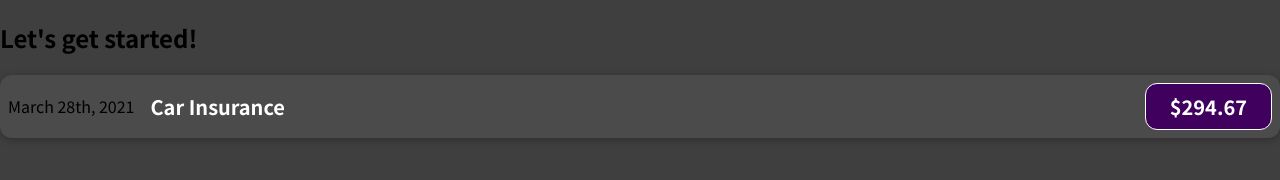
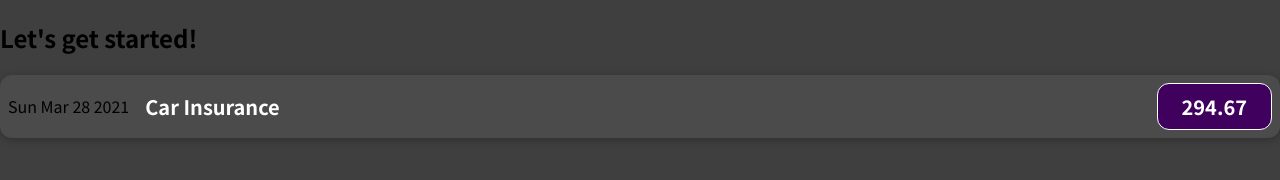
Before and after one commit to collinstewart30/React-Starting-Project, a JavaScript app: page / in a window 1280 px wide. Shown: the top 180 px of the page. Built offline with nearby package versions, Linux system fonts and the light colour scheme.

Commit message:
End of Lesson 36

```diff
--- a/src/components/ExpenseItem.js
+++ b/src/components/ExpenseItem.js
@@ -1,12 +1,16 @@
 import './ExpenseItem.css';
 
 function ExpenseItem() {
+  const expenseDate = new Date(2021, 2, 28);
+  const expenseTitle = 'Car Insurance';
+  const expenseAmount = 294.67;
+
   return (
     <div className="expense-item">
-      <div>March 28th, 2021</div>
+      <div>{expenseDate.toDateString()}</div>
       <div className="expense-item__description">
-        <h2>Car Insurance</h2>
-        <div className="expense-item__price">$294.67</div>
+        <h2>{expenseTitle}</h2>
+        <div className="expense-item__price">{expenseAmount}</div>
       </div>
     </div>
   );
```
Also changed, not shown: 1 other file (tests, documents, lock files or other folders).
